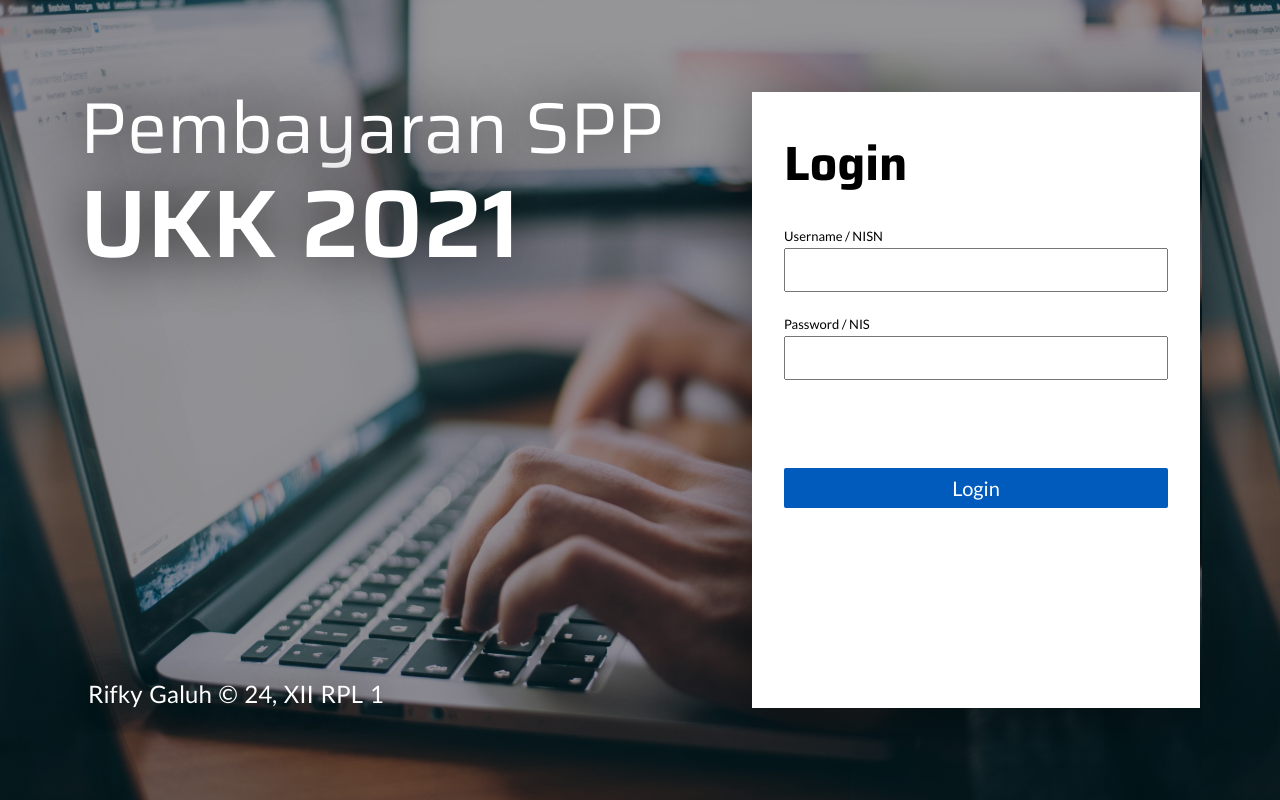
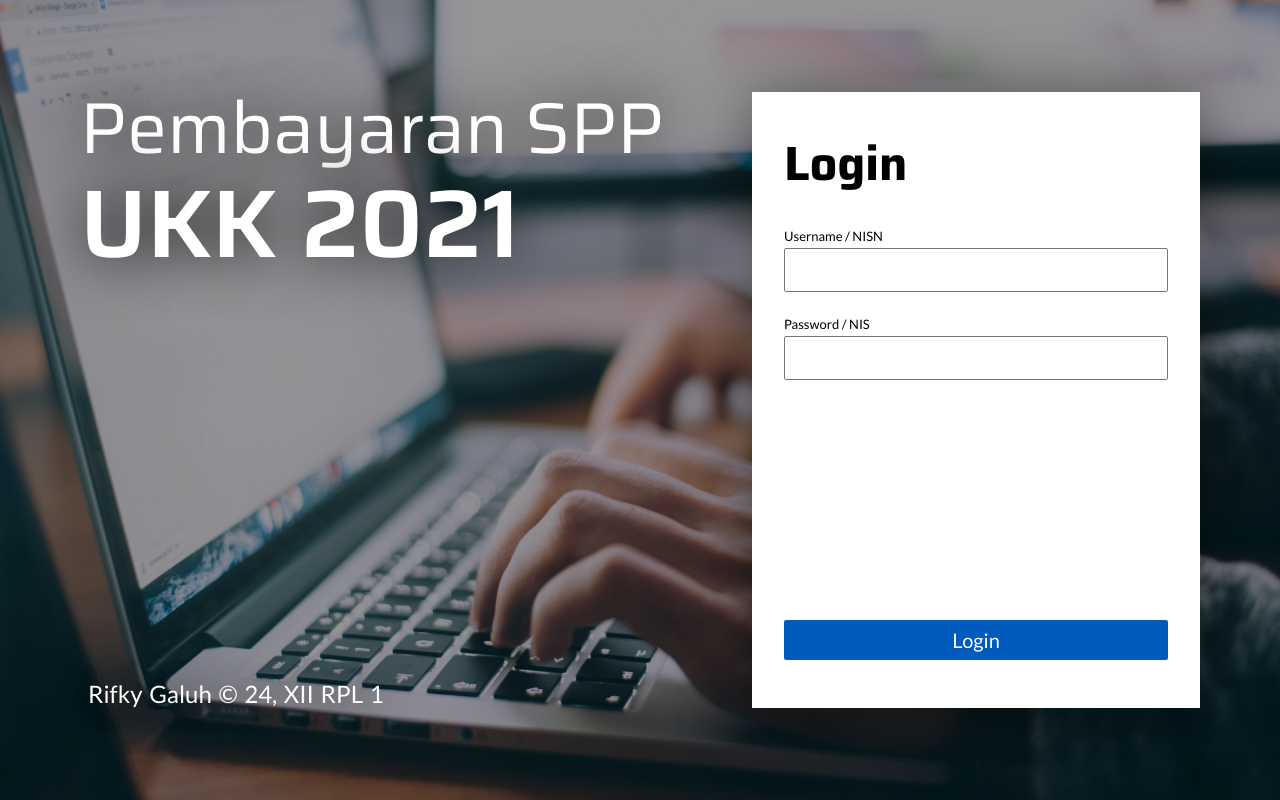
Before and after one commit to rfqgal/Pembayaran-SPP, a PHP site: page /Pembayaran-SPP/view in a window 1280 px wide. Run offline with PHP 8.4, Linux system fonts and the light colour scheme.

Commit message:
fixed login button to absolute bottom 0

```diff
--- a/view/assets/style.css
+++ b/view/assets/style.css
@@ -119,7 +119,8 @@ h1 {
 
 .bg-login {
   background: linear-gradient( rgba(0, 0, 0, 0.4), rgba(0, 0, 0, 0.4) ), url('./img/background-login.jpg');
-  background-size: contain;
+  background-size: 100%;
+  background-position: center;
   padding: 92px 80px;
   height: 100%;
 }
@@ -163,6 +164,11 @@ main.login {
   box-shadow: 0 4px 64px 0 rgba(0, 0, 0, 0.5);
 }
 
+.login form {
+  height: 100%;
+  position: relative;
+}
+
 .login h1 {
   font-size: 48px;
   line-height: 48px;
@@ -180,6 +186,11 @@ label {
   font-size: 20px;
   font-family: Lato;
   width: 100%;
+}
+
+.login input[type="submit"] {
+  position: absolute;
+  bottom: 0;
 }
 
 #form input, #form select, #form button, #form textarea {
--- a/view/index.php
+++ b/view/index.php
@@ -27,7 +27,7 @@ check_login();
         <input type="text" name="id" id="inputId" autocomplete="off" required>
         <label class="mt-24" for="password">Password / NIS</label>
         <input type="password" name="password" id="inputPassword" autocomplete="off" required>
-        <input class="mt-88" type="submit" value="Login">
+        <input type="submit" value="Login">
       </form>
     </main>
     <footer>
```
